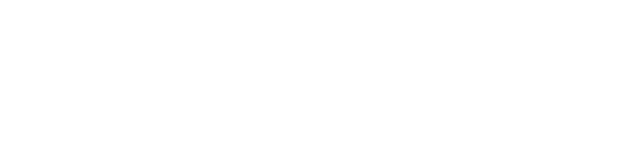
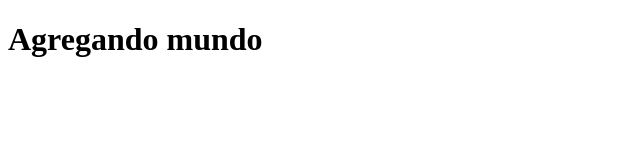
Before and after one commit to IvsKevin/AppDesign, a plain HTML site: page index.html in a window 1280 px wide. Shown: the whole page, without its empty margins (0-640 px from the left). Drawn offline with Linux system fonts and the light colour scheme.

Commit message:
Modificacion index.html

```diff
--- a/index.html
+++ b/index.html
@@ -6,6 +6,6 @@
     <title>Document</title>
 </head>
 <body>
-
+    <h1>Agregando mundo</h1>
 </body>
 </html>
```
